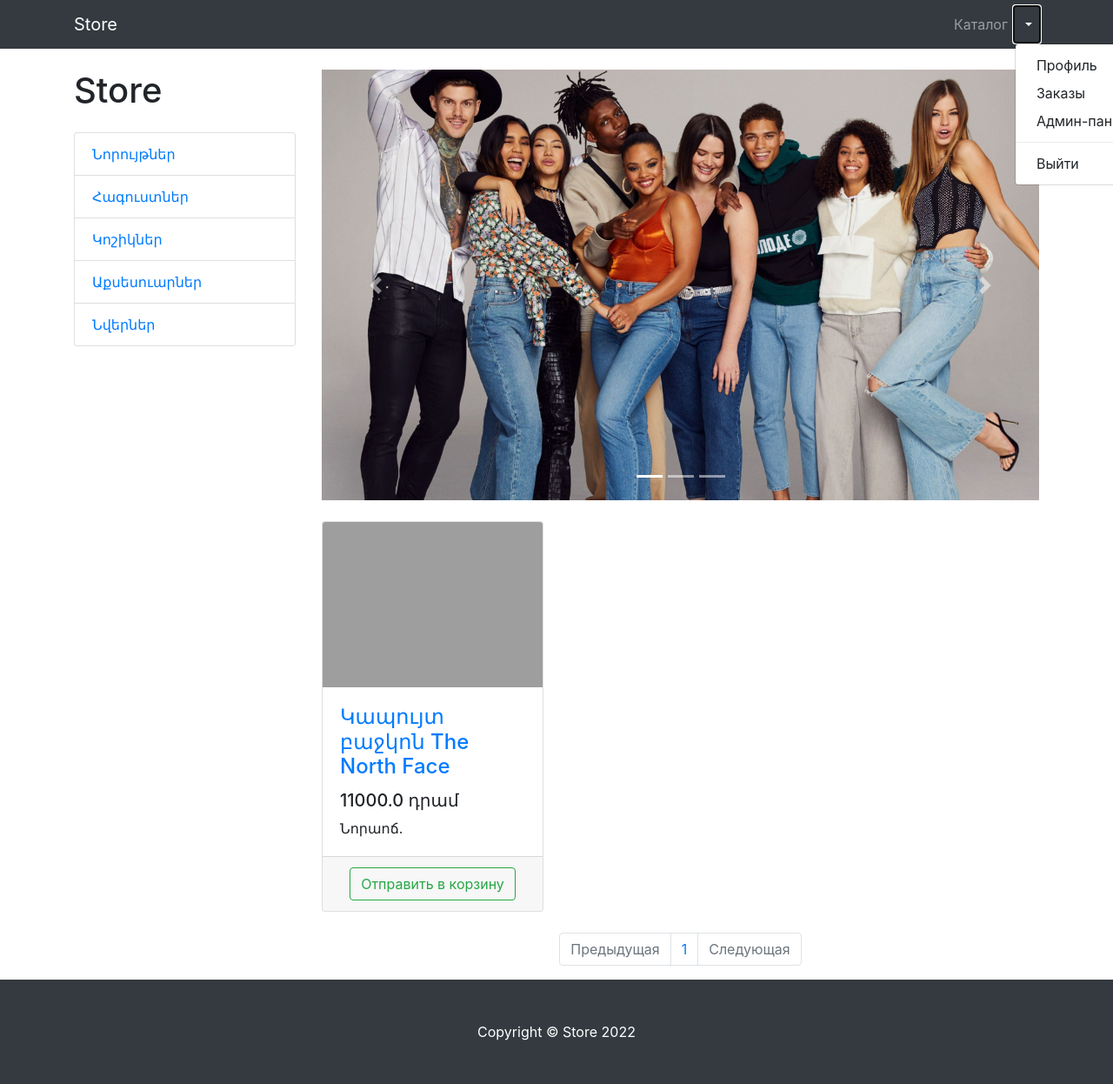
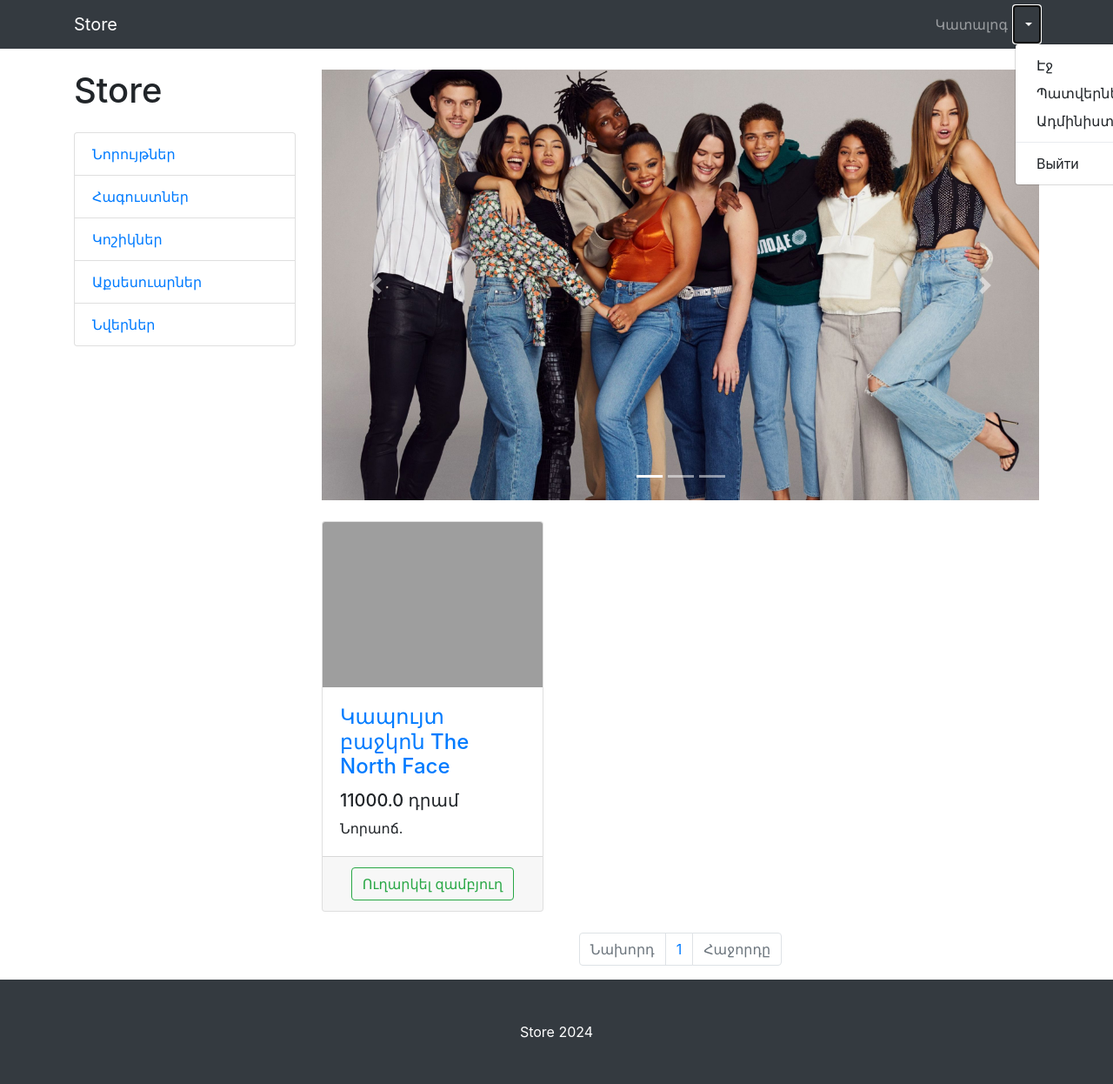
Before and after one commit to lernikH/lernikH, a Django app: page /products/category/1/ in a window 1280 px wide, after a click that opens the changed part. Shown: the whole page at 87% size. Run offline with Django 5.2, Linux system fonts and the light colour scheme; a user stored in the database is signed in; data comes from the database, SQL or seed files in the repository; some libraries are stand-ins or nearby versions; grey boxes are pictures that could not be loaded.

Commit message:
'hayeren'

```diff
--- a/products/templates/products/base.html
+++ b/products/templates/products/base.html
@@ -34,7 +34,7 @@
         <div class="collapse navbar-collapse" id="navbarResponsive">
             <ul class="navbar-nav ml-auto">
                 <li class="nav-item">
-                    <a class="nav-link" href="{% url 'products:index' %}">Каталог <i class="fas fa-shopping-bag"></i>
+                    <a class="nav-link" href="{% url 'products:index' %}">Կատալոգ <i class="fas fa-shopping-bag"></i>
                     </a>
                 </li>
                 {% if user.is_authenticated %}
@@ -45,13 +45,13 @@
                         </a>
                         <ul class="dropdown-menu" aria-labelledby="navbarDropdown">
                             <li>
-                                <a class="dropdown-item" href="{% url 'users:profile' %}">Профиль</a>
+                                <a class="dropdown-item" href="{% url 'users:profile' %}">Էջ</a>
                             </li>
-                            <li><a class="dropdown-item" href="#">Заказы</a></li>
+                            <li><a class="dropdown-item" href="#">Պատվերներ</a></li>
                             {% if user.is_superuser or user.is_staff %}
                                 <li>
                                     <a class="dropdown-item" href="{% url 'admin:index' %}">
-                                        Админ-панель
+                                        Ադմինիստրատորի վահանակ
                                     </a>
                                 </li>
                             {% endif %}
@@ -67,7 +67,7 @@
                     </li>
                 {% else %}
                     <li class="nav-item">
-                        <a class="nav-link" href="{% url 'users:login' %}">Войти <i class="fas fa-sign-in-alt"></i></a>
+                        <a class="nav-link" href="{% url 'users:login' %}">Մուտք <i class="fas fa-sign-in-alt"></i></a>
                     </li>
                 {% endif %}
             </ul>
--- a/products/templates/products/index.html
+++ b/products/templates/products/index.html
@@ -15,12 +15,12 @@
             <div class="col-lg-6">
                 <h1 class="mt-5">Store</h1>
                 <p>
-                    Новые образы и лучшие бренды на Store.
-                    Бесплатная доставка по всему миру! Аутлет: до -70% Собственный бренд. -20% новым покупателям.
+                   Նոր պատկերներ և լավագույն ապրանքանիշեր Խանութում:
+                     Անվճար առաքում ամբողջ աշխարհում: Ելք՝ մինչև -70% Սեփական ապրանքանիշ: -20% նոր հաճախորդների համար:
                 </p>
                 <button id="start-purchase-btn" type="button" class="btn btn-lg">
                     <a id="start-purchase-link" href="{% url 'products:index' %}">
-                        Начать покупки
+                        Սկսեք գնումներ կատարել
                     </a>
                 </button>
             </div>
--- a/products/templates/products/products.html
+++ b/products/templates/products/products.html
@@ -72,7 +72,7 @@
                         <div class="card-footer text-center">
                             <a class="btn btn-outline-success"
                                href="{% url 'products:basket_add' product.id %}">
-                                Отправить в корзину
+                                Ուղարկել զամբյուղ
                             </a>
                         </div>
                     </div>
@@ -89,7 +89,7 @@
                                 <a class="page-link"
                                    href="{% if products.has_previous %} {% url 'products:paginator' products.previous_page_number %} {% else %} # {% endif %}"
                                    tabindex="-1" aria-disabled="true">
-                                    Предыдущая
+                                    Նախորդ
                                 </a>
                             </li>
                             {% for page in products.paginator.page_range %}
@@ -102,7 +102,7 @@
                             <li class="page-item {% if not products.has_next %} disabled {% endif %}">
                                 <a class="page-link"
                                    href="{% if products.has_next %} {% url 'products:paginator' products.next_page_number %} {% else %} # {% endif %}">
-                                    Следующая
+                                    Հաջորդը
                                 </a>
                             </li>
                         </ul>
@@ -121,7 +121,7 @@
 {% block footer %}
 <footer class="py-5 bg-dark">
     <div class="container">
-        <p class="m-0 text-center text-white">Copyright &copy; Store 2022</p>
+        <p class="m-0 text-center text-white"> Store 2024</p>
     </div>
     <!-- /.container -->
 </footer>
--- a/products/views.py
+++ b/products/views.py
@@ -23,7 +23,7 @@ def products(request, category_id=None, page=1):
     products_paginator = paginator.page(page)
 
     context = {
-        'title': 'Store - Каталог',
+        'title': 'Store - Կատալոգ',
         'products': products_paginator,
         'categories': ProductCategory.objects.all(),
 
```
Also changed, not shown: products/templates/products/baskets.html (+4 -4 lines), users/templates/users/login.html (+6 -6 lines), users/templates/users/profile.html (+6 -6 lines), users/templates/users/registration.html (+9 -9 lines).
